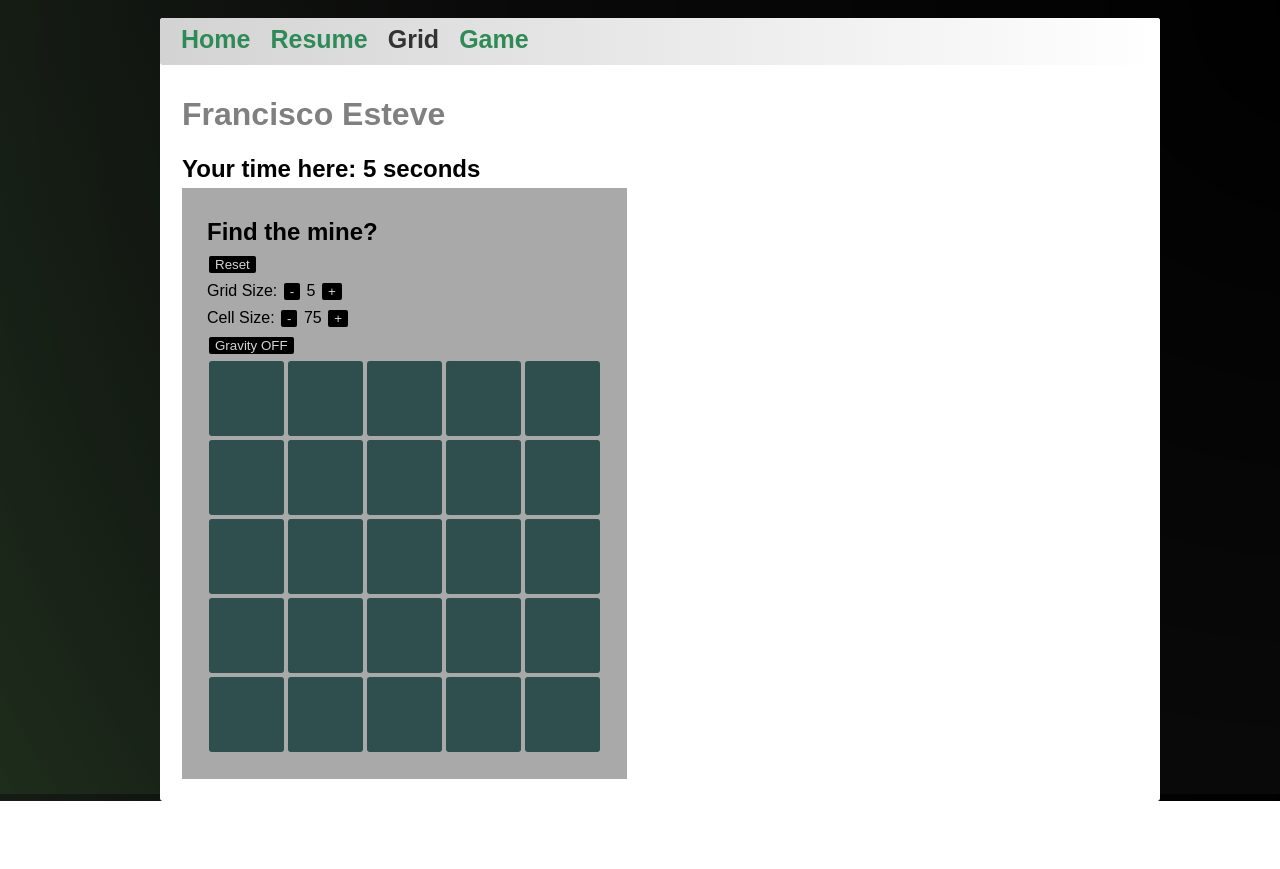
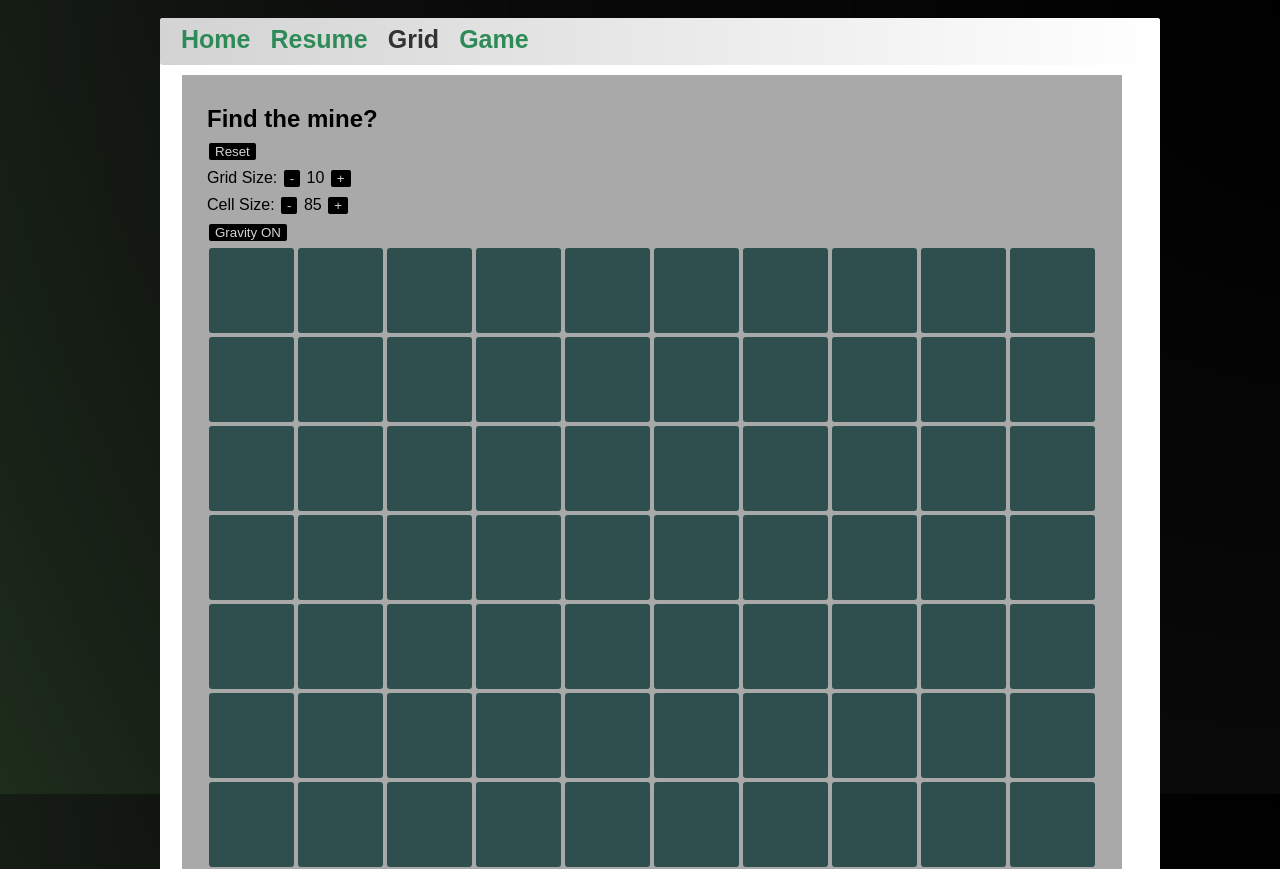
Before and after one commit to san475/san475.github.io, a Nuxt app: page /grid in a window 1280 px wide. Shown: the top 869 px of the page. Before the commit the page ends 801 px from the top, so only its background shows below. Built offline with nearby package versions, Linux system fonts and the light colour scheme.

Commit message:
updated game with view stuff

```diff
--- a/components/Grid.vue
+++ b/components/Grid.vue
@@ -3,8 +3,8 @@ import { reactive, ref } from 'vue'
 
 import Cell from './Cell.vue'
 
-const cellSize = ref(75)
-const gridSize = ref(5);
+const cellSize = ref(85)
+const gridSize = ref(10);
 
 let pg_interval;
 onBeforeMount(() => {
@@ -165,7 +165,7 @@ const cellSizeButtonHandler = (amount) => {
       </div>
       <div>
         <button @click="toggleGravity">
-          <span v-if="gravity"> Gravity ON </span>
+          <span v-if="!gravity"> Gravity ON </span>
           <span v-else> Gravity OFF </span>
         </button>
       </div>
--- a/layouts/default.vue
+++ b/layouts/default.vue
@@ -1,21 +1,11 @@
 <script setup>
 import navbar from '~/components/navbar.vue';
-import { reactive, onMounted } from 'vue'
-
-const counter = reactive({ count: 0 });
-const now = new Date();
-onMounted(() => setInterval(() => {
-  const then = new Date();
-  counter.count = Math.floor((then - now) / 1000)
-}, 10))
 </script>
 
 <template>
   <div class="center">
     <navbar />
     <div class="content">
-      <h1>Francisco Esteve</h1>
-      <h2> Your time here: {{ counter.count }} seconds</h2>
       <slot />
     </div>
   </div>
--- a/pages/game.vue
+++ b/pages/game.vue
@@ -6,8 +6,20 @@ definePageMeta({
   layout: false,
 });
 
+
+
 onMounted(async () => {
-    await wasm_bindgen("/rustlike_bg.wasm");
+  console.log(localStorage.getItem("dirty"))
+  await wasm_bindgen("/rustlike_bg.wasm");
+  if (localStorage.getItem("dirty") === 'true') {
+
+    localStorage.setItem("dirty", false);
+    location.reload()
+  }
+})
+
+onBeforeUnmount(() => {
+  localStorage.setItem("dirty", true);
 })
 
 </script>
@@ -22,7 +34,5 @@ onMounted(async () => {
 
 
 <style>
-.center {
-}
-
+.center {}
 </style>
--- a/pages/index.vue
+++ b/pages/index.vue
@@ -2,8 +2,11 @@
 </script>
 
 <template>
+    <h1>Francisco Esteve</h1>
     <h3>I am a software developer based in the USA.</h3>
-    <p>I have professional experience creating web applications in Typescript using the ReactJS framework. Looking to use my skills as a Full stack developer to solve real world problems and improve the lives of our fellow humans.</p>
+    <p>I have professional experience creating web applications in Typescript using the ReactJS framework. Looking to
+        use my skills as a Full stack developer to solve real world problems and improve the lives of our fellow humans.
+    </p>
 </template>
 
 <style>
--- a/rustlike.js
+++ b/rustlike.js
@@ -824,16 +824,16 @@ function __wbg_get_imports() {
         const ret = wasm.memory;
         return addHeapObject(ret);
     };
-    imports.wbg.__wbindgen_closure_wrapper225 = function(arg0, arg1, arg2) {
+    imports.wbg.__wbindgen_closure_wrapper232 = function(arg0, arg1, arg2) {
         const ret = makeMutClosure(arg0, arg1, 43, __wbg_adapter_20);
         return addHeapObject(ret);
     };
-    imports.wbg.__wbindgen_closure_wrapper674 = function(arg0, arg1, arg2) {
-        const ret = makeMutClosure(arg0, arg1, 307, __wbg_adapter_23);
+    imports.wbg.__wbindgen_closure_wrapper704 = function(arg0, arg1, arg2) {
+        const ret = makeMutClosure(arg0, arg1, 323, __wbg_adapter_23);
         return addHeapObject(ret);
     };
-    imports.wbg.__wbindgen_closure_wrapper676 = function(arg0, arg1, arg2) {
-        const ret = makeMutClosure(arg0, arg1, 307, __wbg_adapter_23);
+    imports.wbg.__wbindgen_closure_wrapper706 = function(arg0, arg1, arg2) {
+        const ret = makeMutClosure(arg0, arg1, 323, __wbg_adapter_23);
         return addHeapObject(ret);
     };
 
```
Also changed, not shown: 1 other file (tests, documents, lock files or other folders).
